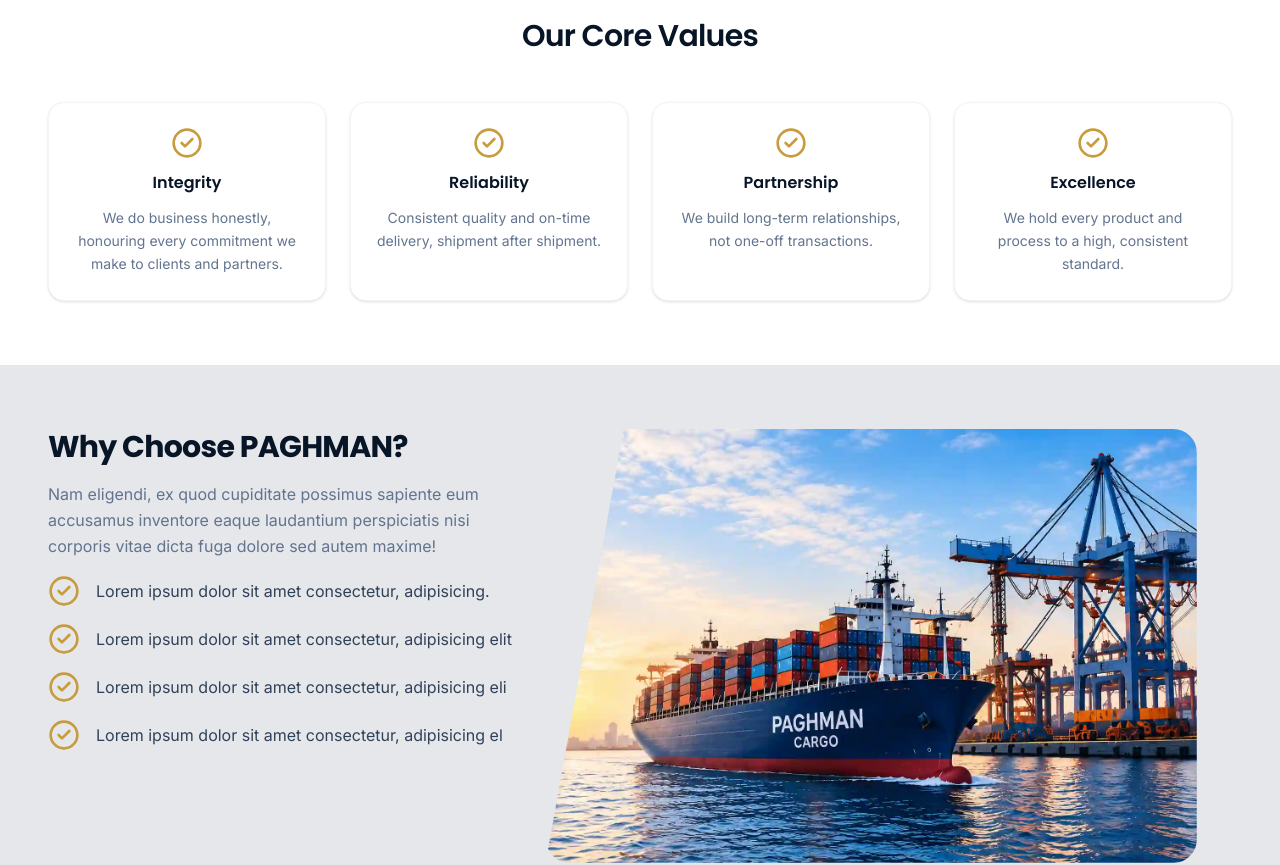
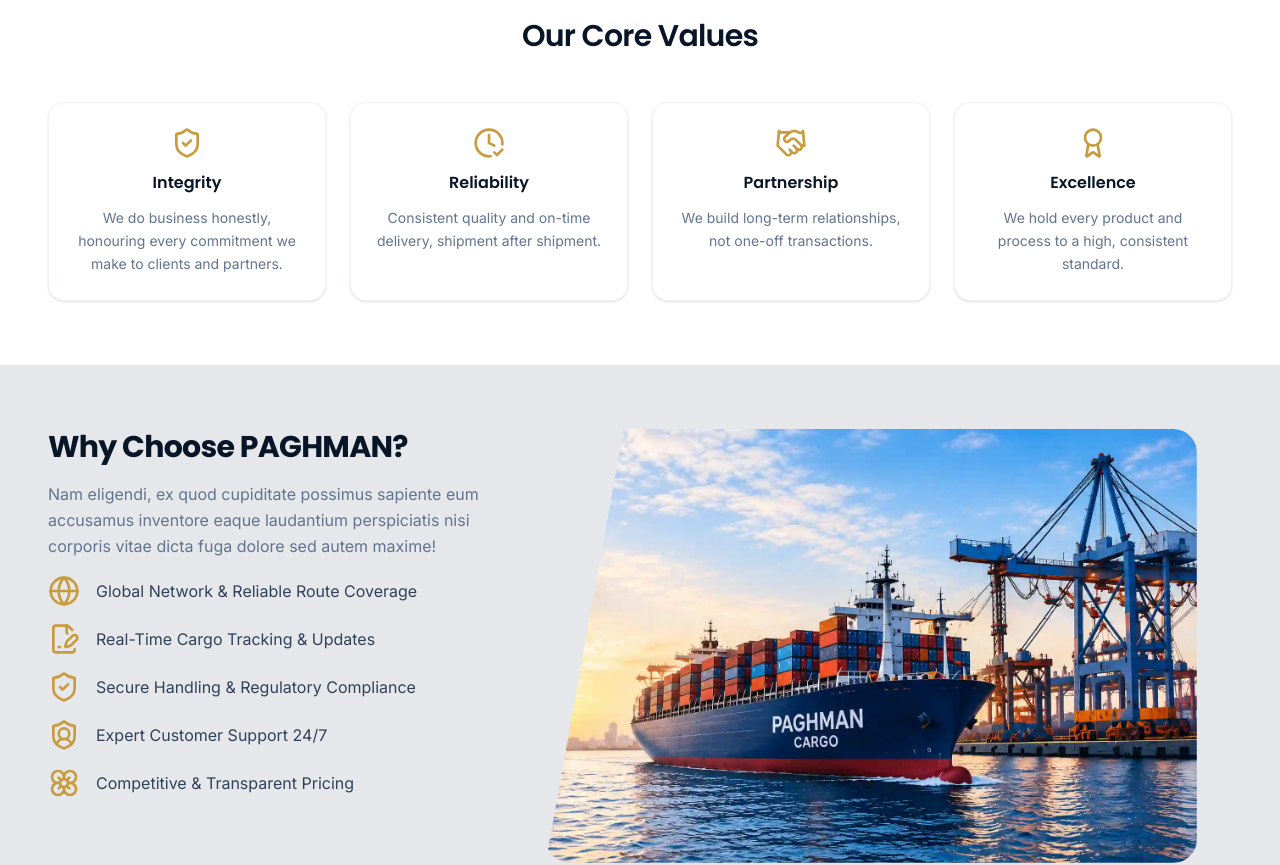
Before and after one commit to mzeeshankhan-dev/Paghman-General-Trading-LLC, a React (Vite) app: page /about in a window 1280 px wide. Shown: the part 1140-2005 px from the top of the page. Built offline with nearby package versions, Linux system fonts and the light colour scheme; a web font is replaced by a local one.

Commit message:
project update

```diff
--- a/src/components/home/CargoNetworkSVG.jsx
+++ b/src/components/home/CargoNetworkSVG.jsx
@@ -4,7 +4,7 @@
 const CargoNetworkSVG = () => {
   return (
     <section>
-        <div className="svg-ctr relative">
+        <div className="svg-ctr relative mb-8">
             <img src={paghmanNet} alt="Paghman network img" />
             <div className=' absolute w-full h-full inset-0 dark:bg-black/30'></div>
         </div>
--- a/src/components/ui/GetQuote.jsx
+++ b/src/components/ui/GetQuote.jsx
@@ -5,7 +5,7 @@
 
 const GetQuote = ({bgColor = "bg-gray-200"}) => {
     return (
-        <div className={`px-12 w-full pb-6 ${bgColor}`}>
+        <div className={`px-12 w-full pb-6 ${bgColor} dark:bg-navy-900`}>
             <div className="px-8 py-3 max-w-300 mx-auto bg-navy-600 rounded-2xl flex justify-between items-center max-[800px]:flex-col gap-4 max-[800px]:gap-6 max-[800px]:text-center ">
                 <span className='flex items-center gap-8 max-[800px]:flex-col max-[800px]:gap-4'>
                     <span className='p-4 bg-navy-800 rounded-full'>
--- a/src/data/icons.js
+++ b/src/data/icons.js
@@ -15,10 +15,14 @@
   Globe,
   FileCheck2,
   Package,
-  HeartPulse,
-  Car,
-  Wheat,
-  Gauge,
+  GlobeIcon,
+  FilePenLine,
+  ShieldCheckIcon,
+  ShieldUser,
+  Flower,
+  ClockCheck,
+  Handshake,
+  Award,
 } from "lucide-react";
 
 export const serviceIcons = {
@@ -41,3 +45,5 @@
 
 export const industryIcons = [ClipboardList, Globe, FileCheck2, Package, Truck];
 export const ProcessIcon = [ClipboardList, Ship, Package, Truck];
+export const whyChooseIcon =[GlobeIcon, FilePenLine, ShieldCheckIcon,ShieldUser, Flower]
+export const coreValuesIcon =[ShieldCheck, ClockCheck, Handshake, Award]
--- a/src/i18n/locales/en.json
+++ b/src/i18n/locales/en.json
@@ -136,6 +136,17 @@
       { "title": "Export & Delivery", "desc": "Orders are prepared for export and supplied to the intended market." }
     ]
   },
+  "whyChoosePaghman":{
+    "title": "Why Choose PAGHMAN?",
+    "desc": "Nam eligendi, ex quod cupiditate possimus sapiente eum accusamus inventore eaque laudantium perspiciatis nisi corporis vitae dicta fuga dolore sed autem maxime!",
+    "list":[
+      {"spec": "Global Network & Reliable Route Coverage"},
+      {"spec": "Real-Time Cargo Tracking & Updates"},
+      {"spec": "Secure Handling & Regulatory Compliance"},
+      {"spec": "Expert Customer Support 24/7"},
+      {"spec": "Competitive & Transparent Pricing"}
+    ]
+  },
     "workingProcess": {
     "title": "How Aur Services Work",
     "subtitle": "We handle every shipment with care—from cargo coordination to smooth import and export, ensuring reliable movement across global trade routes.",
@@ -148,7 +159,7 @@
   },
   "gallery": {
     "eyebrow": "Our Gallery",
-    "title": "A Glimpse Into Our Operations",
+    "title": "Gallery",
     "subtitle": "From our Dubai warehouses to the ports we ship through — see our trading network in action."
   },
   "testimonials": {
--- a/src/pages/About.jsx
+++ b/src/pages/About.jsx
@@ -4,15 +4,16 @@
 import PageHeader from "../components/ui/PageHeader";
 import SectionHeading from "../components/ui/SectionHeading";
 import Reveal from "../components/ui/Reveal";
-import Counter from "../components/ui/Counter";
 import GetQuote from "../components/ui/GetQuote";
 import aboutImg from "../assets/images/about-img.webp"
 import whyChooseImg from "../assets/images/whyChooseImg.webp"
-
+import { whyChooseIcon } from "../data/icons"
+import { coreValuesIcon } from "../data/icons"
 
 export default function About() {
   const { t } = useTranslation();
   const values = t("about.values", { returnObjects: true }) || [];
+  const whyChooseList = t("whyChoosePaghman.list", { returnObjects: true }) || [];
   const timeline = t("about.timeline", { returnObjects: true }) || [];
   const stats = t("hero.stats", { returnObjects: true }) || [];
 
@@ -60,13 +61,15 @@
         <div className="container-page">
           <SectionHeading title={t("about.valuesTitle")} />
           <div className="mt-12 grid gap-6 sm:grid-cols-2 lg:grid-cols-4">
-            {values.map((value, index) => (
+            {values.map((value, index) => {
+              const Icon = coreValuesIcon[index];
+              return (
                 <Reveal key={value.title} delay={index * 0.08} className="card flex flex-col gap-3 p-6 text-center items-center">
-                <CheckCircle2 className="h-8 w-8 text-gold-500" aria-hidden="true" />
+                  <Icon className="h-8 w-8 text-gold-500" aria-hidden="true" />
                   <h3 className="font-heading text-base font-semibold text-navy-900 dark:text-white">{value.title}</h3>
                   <p className="text-sm leading-relaxed text-slate-500 dark:text-slate-400">{value.desc}</p>
-              </Reveal>
-            ))}
+                </Reveal>)
+            })}
           </div>
         </div>
       </section>
@@ -74,62 +77,29 @@
       <section className="section-y bg-gray-200  dark:bg-navy-900/40">
         <div className="container-page grid gap-6 min-[900px]:grid-cols-[40%_55%]">
           <Reveal className="flex flex-col gap-4">
-            <h2 className="text-3xl font-bold tracking-tight text-navy-900 dark:text-white">Why Choose PAGHMAN?</h2>
-            <p className="text-base leading-relaxed text-slate-500 dark:text-slate-400 "> Nam eligendi, ex quod cupiditate possimus sapiente eum accusamus inventore eaque laudantium perspiciatis nisi corporis vitae dicta fuga dolore sed autem maxime!</p>
-
+            <h2 className="text-3xl font-bold tracking-tight text-navy-900 dark:text-white">{t("whyChoosePaghman.title")}</h2>
+            <p className="text-base leading-relaxed text-slate-500 dark:text-slate-400 ">{t("whyChoosePaghman.desc")}</p>
+            {whyChooseList.map((item, idx) => {
+              const Icon = whyChooseIcon[idx];
+              return (
                 <div className="flex gap-4 items-center">
                   <span >
-                <CheckCircle2 className="h-8 w-8 text-gold-500" aria-hidden="true" />
+                    <Icon className="h-8 w-8 text-gold-500" aria-hidden="true" />
                   </span>
-                <p>Lorem ipsum dolor sit amet consectetur, adipisicing.</p>
+                  <p>{item.spec}</p>
                 </div>
-
-            <div className="flex gap-4 items-center">
-              <span >
-                <CheckCircle2 className="h-8 w-8 text-gold-500" aria-hidden="true" />
-              </span>
-                <p>Lorem ipsum dolor sit amet consectetur, adipisicing elit</p>
-            </div>
-
-            <div className="flex gap-4 items-center">
-              <span >
-                <CheckCircle2 className="h-8 w-8 text-gold-500" aria-hidden="true" />
-              </span>
-                <p>Lorem ipsum dolor sit amet consectetur, adipisicing eli</p>
-            </div>
-
-            <div className="flex gap-4 items-center">
-              <span >
-                <CheckCircle2 className="h-8 w-8 text-gold-500" aria-hidden="true" />
-              </span>
-                <p>Lorem ipsum dolor sit amet consectetur, adipisicing el</p>
-            </div>
+              )
+            })}
 
           </Reveal>
           <Reveal className="rounded-3xl overflow-hidden [clip-path:polygon(12%_0,100%_0,100%_100%,0_100%)] max-[899px]:[clip-path:polygon(0_0,100%_0,100%_100%,0_100%)] max-[899px]:max-h-80">
-            <img  src={whyChooseImg} alt="paghman cargo" loading="lazy" className="w-full h-full object-cover" />
+            <img src={whyChooseImg} alt="paghman cargo" loading="lazy" className="w-full h-full object-cover" />
           </Reveal>
         </div>
       </section>
 
-      {/* <section className="section-y bg-navy-900 text-white">
-        <div className="container-page">
-          <SectionHeading title={t("about.statsTitle")} light />
-          <div className="mt-12 grid grid-cols-2 gap-8 sm:grid-cols-4">
-            {stats.map((stat) => (
-              <div key={stat.label} className="text-center">
-                <div className="font-heading text-4xl font-bold text-gold-400">
-                  <Counter value={stat.value} suffix={stat.suffix} />
-                </div>
-                <p className="mt-2 text-xs font-medium uppercase tracking-wider text-white/60">{stat.label}</p>
-              </div>
-            ))}
-          </div>
-        </div>
-      </section> */}
 
-
-      <GetQuote/>
+      <GetQuote />
 
     </>
   );
--- a/src/pages/Gallery.jsx
+++ b/src/pages/Gallery.jsx
@@ -2,7 +2,6 @@
 import { useTranslation } from "react-i18next";
 import { X, ZoomIn } from "lucide-react";
 import { AnimatePresence, motion } from "framer-motion";
-import Seo from "../components/ui/Seo";
 import PageHeader from "../components/ui/PageHeader";
 import Reveal from "../components/ui/Reveal";
 import { galleryImages } from "../data/images";
@@ -13,7 +12,6 @@
 
   return (
     <>
-      <Seo title={t("nav.gallery")} description={t("gallery.subtitle")} />
       <PageHeader eyebrow={t("gallery.eyebrow")} title={t("gallery.title")} subtitle={t("gallery.subtitle")} />
 
       <section className="section-y">
@@ -28,7 +26,7 @@
               >
                 <img
                   src={src}
-                  alt={`Al Mawarid trading operations, photo ${index + 1}`}
+                  alt={`Paghman trading operations, photo ${index + 1}`}
                   loading="lazy"
                   className="w-full object-cover transition-transform duration-700 group-hover:scale-110"
                 />
@@ -47,7 +45,7 @@
             initial={{ opacity: 0 }}
             animate={{ opacity: 1 }}
             exit={{ opacity: 0 }}
-            className="fixed inset-0 z-[60] flex items-center justify-center bg-navy-950/90 p-6"
+            className="fixed inset-0 z-60 flex items-center justify-center bg-navy-950/90 p-6"
             role="dialog"
             aria-modal="true"
             onClick={() => setSelected(null)}
@@ -64,7 +62,7 @@
               type="button"
               onClick={() => setSelected(null)}
               aria-label="Close image"
-              className="absolute end-6 top-6 flex h-10 w-10 items-center justify-center rounded-full bg-white/10 text-white hover:bg-white/20"
+              className="absolute inset-e-6 top-6 flex h-10 w-10 items-center justify-center rounded-full bg-white/10 text-white hover:bg-white/20"
             >
               <X className="h-5 w-5" aria-hidden="true" />
             </button>
--- a/src/pages/Services.jsx
+++ b/src/pages/Services.jsx
@@ -2,7 +2,6 @@
 import PageHeader from "../components/ui/PageHeader";
 import ServiceCard from "../components/services/ServiceCard";
 import { serviceIcons } from "../data/icons";
-import CTASection from "../components/home/CTASection";
 import GetQuote from "../components/ui/GetQuote";
 import { ProcessIcon } from "../data/icons";
 import { ArrowRight } from "lucide-react";
```
Lines whose indentation alone changed are shown as unchanged.
